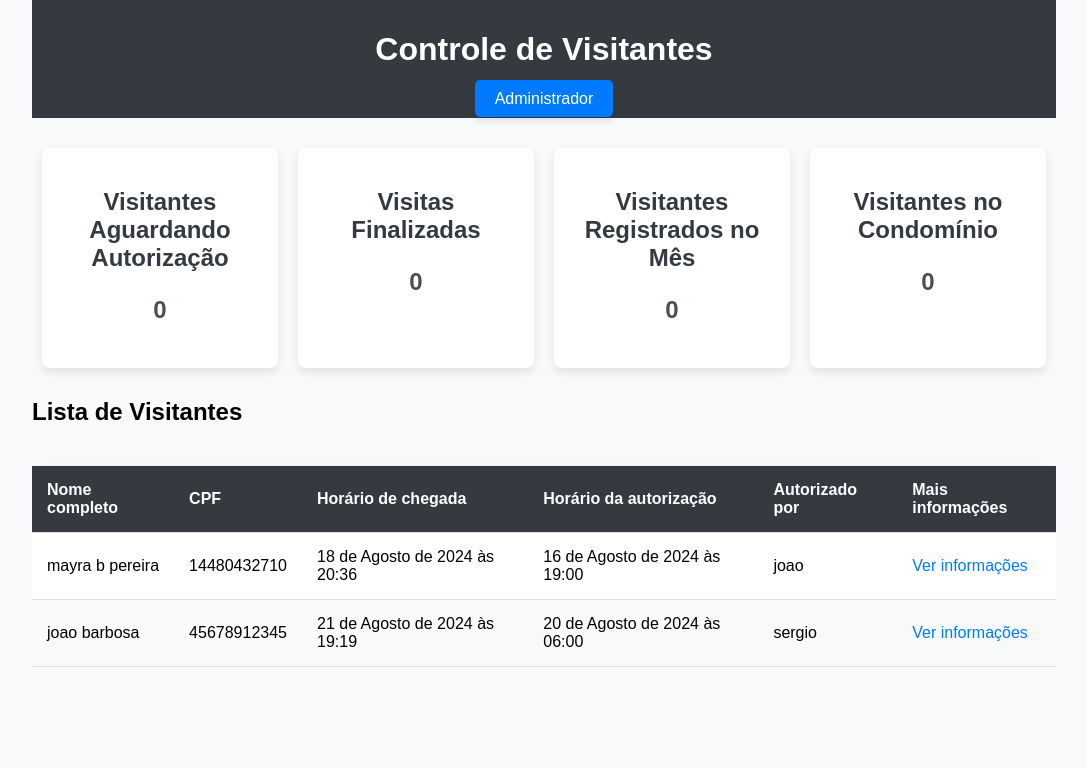
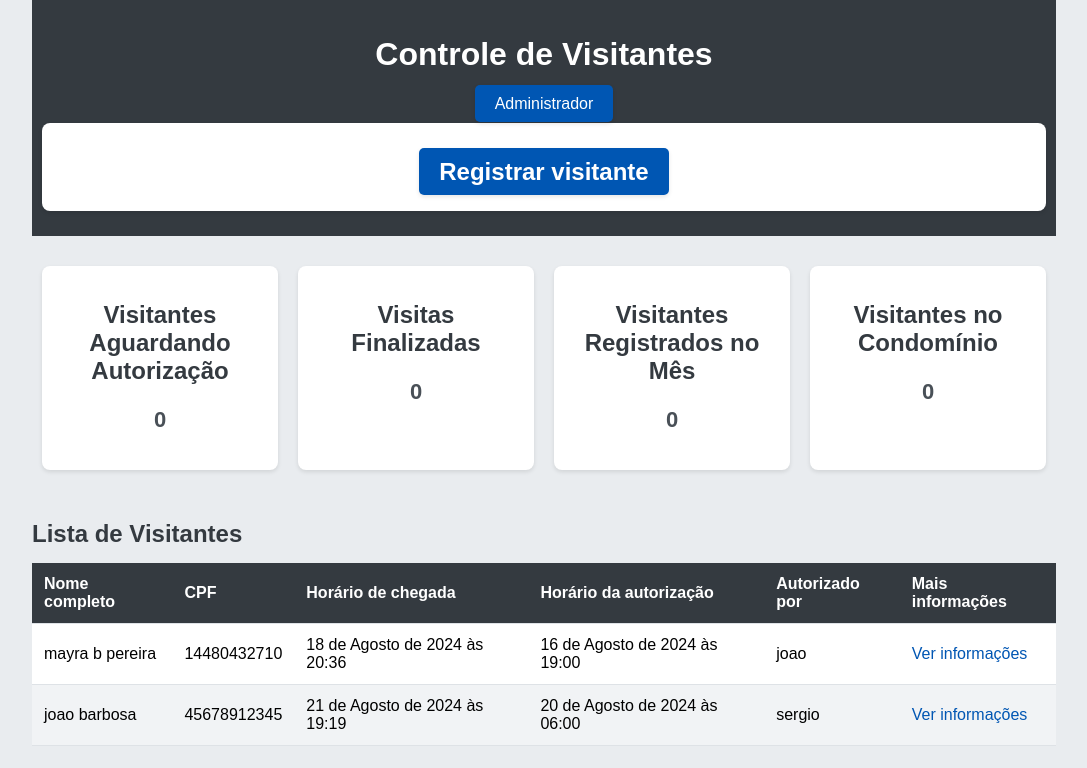
Before and after one commit to marciocapendeli/novo-Django, a Django app: page / in a window 1280 px wide. Shown: the top 768 px of the page, without its empty margins (96-1183 px from the left). Run offline with Django 5.2, Linux system fonts and the light colour scheme; data comes from the database, SQL or seed files in the repository; both versions use the stored data as it was after the commit.

Commit message:
templates

```diff
--- a/controle/controle_visitantes/settings.py
+++ b/controle/controle_visitantes/settings.py
@@ -33,6 +33,7 @@ INSTALLED_APPS += [
     'visitantes',
 ]
 
+
 MIDDLEWARE = [
     'django.middleware.security.SecurityMiddleware',
     'django.contrib.sessions.middleware.SessionMiddleware',
@@ -48,7 +49,7 @@ ROOT_URLCONF = 'controle_visitantes.urls'
 TEMPLATES = [
     {
         'BACKEND': 'django.template.backends.django.DjangoTemplates',
-        'DIRS': ['templates'],
+        'DIRS': [os.path.join(BASE_DIR,'templates')],
         'APP_DIRS': True,
         'OPTIONS': {
             'context_processors': [
--- a/controle/controle_visitantes/urls.py
+++ b/controle/controle_visitantes/urls.py
@@ -1,8 +1,14 @@
+# controle_visitantes/urls.py
 from django.contrib import admin
 from django.urls import path
 from usuarios.views import index
+from visitantes.views import registrar_visitante
+
 
 urlpatterns = [
     path('admin/', admin.site.urls),
-    path('', index, name="usuarios"),
+    path('', index, name='usuarios'),
+    path('registrar/', registrar_visitante, name='registrar_visitante'),
+    path('', index, name='index'),#adicionado
+
 ]
--- a/controle/static/styles.css
+++ b/controle/static/styles.css
@@ -3,7 +3,7 @@
 }
 
 a {
-    color: #007BFF; /* Cor azul padrão para links */
+    color: #0056b3; /* Azul mais escuro para um visual mais profissional */
     text-decoration: none; /* Remove o sublinhado padrão dos links */
 }
 
@@ -15,7 +15,7 @@ body {
     font-family: Arial, sans-serif;
     margin: 0;
     padding: 0;
-    background-color: #f8f9fa; /* Fundo cinza claro para um visual mais sóbrio */
+    background-color: #e9ecef; /* Fundo cinza claro para um visual sóbrio */
 }
 
 .container {
@@ -26,7 +26,7 @@ body {
 header {
     background: #343a40; /* Cinza escuro */
     color: #ffffff;
-    padding: 10px 0;
+    padding: 15px 0;
     text-align: center;
 }
 
@@ -42,17 +42,17 @@ nav ul li {
 }
 
 nav a {
-    background-color: #007bff; /* Azul para o botão Home */
+    background-color: #0056b3; /* Azul mais escuro para o botão Home */
     color: white; /* Texto branco para o botão */
     padding: 10px 20px; /* Tamanho do botão */
     border-radius: 5px; /* Bordas arredondadas */
-    box-shadow: 0 4px 6px rgba(0, 0, 0, 0.1); /* Sombra suave */
+    box-shadow: 0 2px 4px rgba(0, 0, 0, 0.1); /* Sombra suave */
     transition: background-color 0.3s, box-shadow 0.3s; /* Transição suave */
 }
 
 nav a:hover {
-    background-color: #0056b3; /* Azul escuro ao passar o mouse */
-    box-shadow: 0 6px 8px rgba(0, 0, 0, 0.2); /* Sombra mais forte ao passar o mouse */
+    background-color: #003d7a; /* Azul ainda mais escuro ao passar o mouse */
+    box-shadow: 0 4px 6px rgba(0, 0, 0, 0.2); /* Sombra mais forte ao passar o mouse */
 }
 
 main {
@@ -65,8 +65,8 @@ main {
 .card {
     background: #ffffff; /* Branco para os cartões */
     border-radius: 8px; /* Bordas arredondadas */
-    box-shadow: 0 4px 8px rgba(0, 0, 0, 0.1); /* Sombra mais pronunciada */
-    padding: 20px;
+    box-shadow: 0 2px 4px rgba(0, 0, 0, 0.1); /* Sombra mais suave */
+    padding: 15px;
     flex: 1 1 calc(25% - 20px); /* Faz com que os cartões ocupem 25% da largura com margens */
     margin: 10px;
     text-align: center;
@@ -78,10 +78,20 @@ main {
 }
 
 .card p {
-    font-size: 24px;
+    font-size: 22px;
     font-weight: bold;
     color: #495057; /* Cor do texto */
 }
+
+.table-container {
+    margin-top: 20px;
+}
+
+.table-container h2 {
+    margin-bottom: 15px;
+    color: #343a40; /* Cor do texto do título da tabela */
+}
+
 .table-responsive {
     overflow-x: auto; /* Permite rolar horizontalmente em telas menores */
 }
@@ -89,10 +99,9 @@ main {
 .table {
     width: 100%;
     border-collapse: collapse; /* Remove espaçamento entre bordas das células */
-    margin-top: 20px;
     background: #ffffff; /* Fundo branco para a tabela */
-    box-shadow: 0 4px 8px rgba(0, 0, 0, 0.1); /* Sombra suave ao redor da tabela */
     border-radius: 8px; /* Bordas arredondadas */
+    box-shadow: 0 2px 4px rgba(0, 0, 0, 0.1); /* Sombra suave ao redor da tabela */
 }
 
 .table thead {
@@ -101,22 +110,21 @@ main {
 }
 
 .table th, .table td {
-    padding: 15px; /* Espaçamento interno das células */
+    padding: 12px; /* Espaçamento interno das células */
     text-align: left; /* Alinhamento do texto à esquerda */
     border-bottom: 1px solid #dee2e6; /* Linha de borda entre as linhas */
 }
 
 .table tbody tr:nth-child(even) {
-    background-color: #f8f9fa; /* Cor de fundo alternada para linhas pares */
+    background-color: #f1f3f5; /* Cor de fundo alternada para linhas pares */
 }
 
 .table tbody tr:hover {
-    background-color: #e9ecef; /* Cor de fundo ao passar o mouse sobre a linha */
+    background-color: #e2e6ea; /* Cor de fundo ao passar o mouse sobre a linha */
 }
 
 .table a {
-    color: #007bff; /* Cor dos links na tabela */
-    text-decoration: none; /* Remove o sublinhado padrão dos links */
+    color: #0056b3; /* Cor dos links na tabela */
 }
 
 .table a:hover {
--- a/controle/templates/index.html
+++ b/controle/templates/index.html
@@ -17,6 +17,10 @@
                 <ul>
                     <li><a href="{% url 'admin:index' %}">Administrador</a></li>
                 </ul>
+                <!-- Botão para direcionar ao registrar_visitante -->
+                <div class="card">
+                    <h2><a href="{% url 'registrar_visitante' %}">Registrar visitante</a></h2>
+                </div>
             </nav>
         </header>
 
@@ -39,18 +43,20 @@
             </div>
 
             <!-- Tabela de Visitantes -->
+            <div class="table-container">
                 <h2>Lista de Visitantes</h2>
                 <div class="table-responsive">
-                <table class="table table-bordered">
+                    <table class="table">
                         <thead>
+                            <tr>
                                 <th>Nome completo</th>
                                 <th>CPF</th>
                                 <th>Horário de chegada</th>
                                 <th>Horário da autorização</th>
                                 <th>Autorizado por</th>
                                 <th>Mais informações</th>
+                            </tr>
                         </thead>
-
                         <tbody>
                             {% for visitante in todos_visitantes %}
                             <tr>
@@ -66,13 +72,10 @@
                                 </td>
                             </tr>
                             {% endfor %}
-
                         </tbody>
                     </table>
                 </div>
-
-
-
+            </div>
         </main>
     </div>
 </body>
```
Also changed, not shown: controle/templates/registrar_visitante.html (renamed from controle/templates/controle_acesso.html, +2 -11 lines), controle/visitantes/views.py (+9 -1 lines), controle/db.sqlite3. Lines whose indentation alone changed are shown as unchanged.
